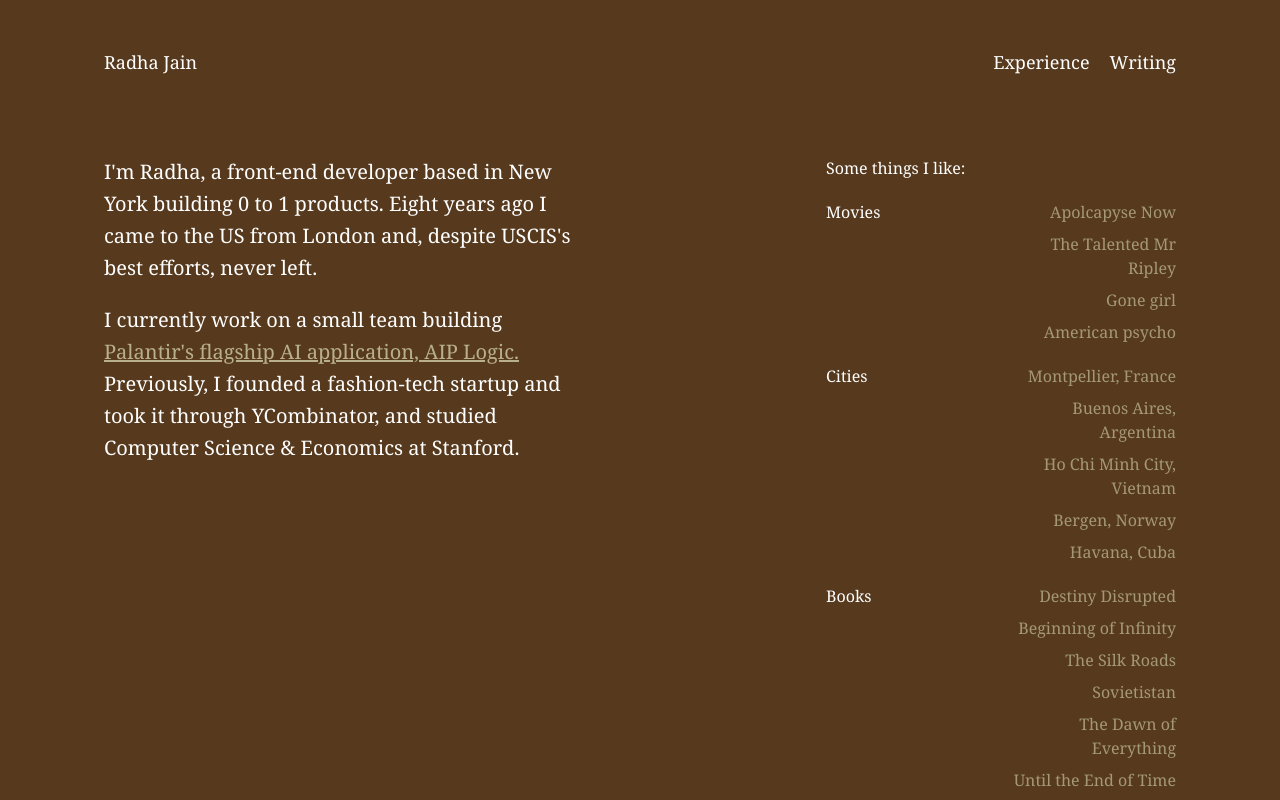
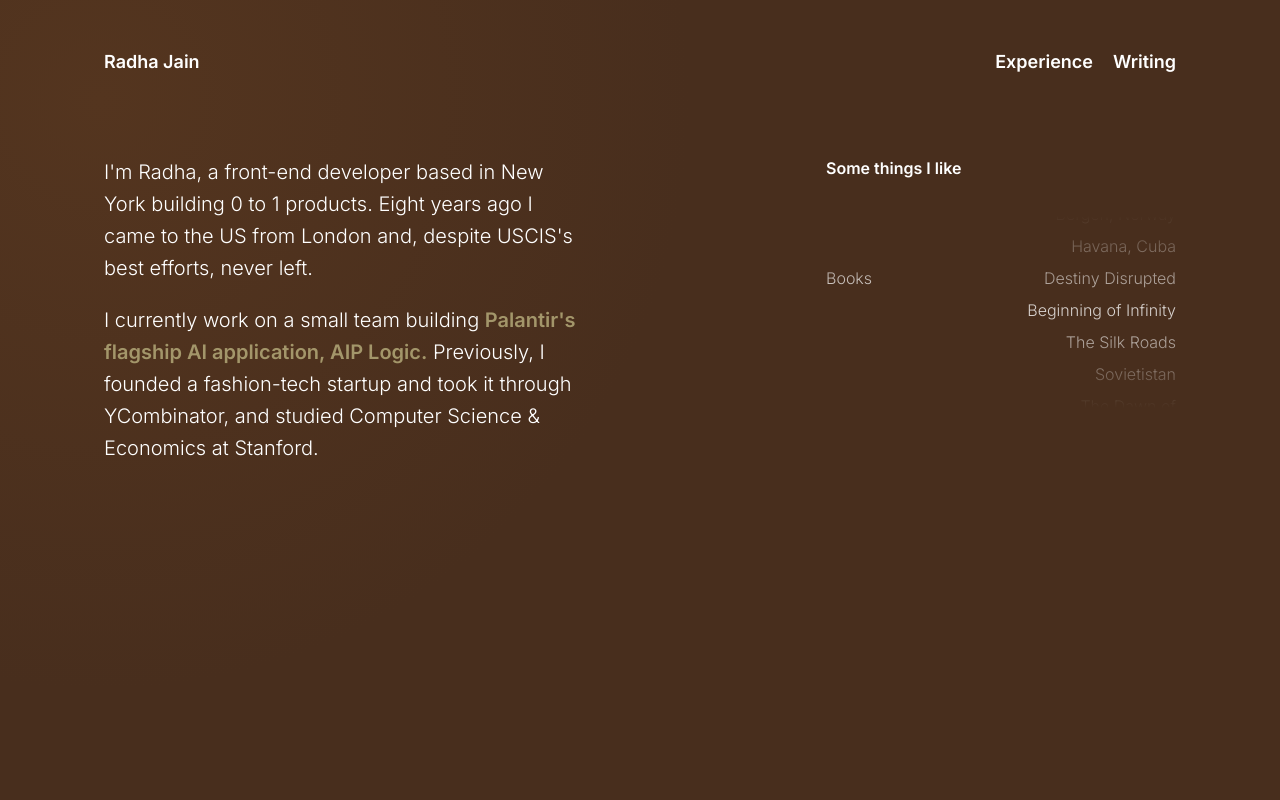
Before and after one commit to radhajain/rj-portfolio, a Next.js app: page / in a window 1280 px wide. Shown: the top 800 px of the page. Built offline with nearby package versions, Linux system fonts and the light colour scheme.

Commit message:
with spinner

```diff
--- /dev/null
+++ b/src/_components/app.tsx
@@ -0,0 +1,35 @@
+"use client";
+import React from "react";
+import Navbar from "./navbar";
+
+export default function App({ children }: { children: React.ReactNode }) {
+  const ref = React.useRef<HTMLDivElement>(null);
+  React.useEffect(() => {
+    const updateMousePosition = (event: MouseEvent) => {
+      if (ref.current == null) return;
+      const { clientX, clientY } = event;
+      ref.current.style.setProperty("--x", `${clientX}px`);
+      ref.current.style.setProperty("--y", `${clientY}px`);
+    };
+    window.addEventListener("mousemove", updateMousePosition);
+    return () => {
+      window.removeEventListener("mousemove", updateMousePosition);
+    };
+  }, []);
+
+  return (
+    <div
+      ref={ref}
+      className={
+        "bg-background text-text-color flex h-full justify-center bg-[radial-gradient(circle_farthest-side_at_var(--x,100px)_var(--y,100px),_var(--color-background-highlight)_0%,_transparent_50%)] font-light"
+      }
+    >
+      <div className="container flex flex-col items-center md:max-w-6xl ">
+        <div className="w-full p-10">
+          <Navbar />
+          <div className="mt-20">{children}</div>
+        </div>
+      </div>
+    </div>
+  );
+}
--- a/src/_components/navbar.tsx
+++ b/src/_components/navbar.tsx
@@ -15,16 +15,20 @@ export default function Navbar() {
     [router],
   );
   return (
-    <div className="bg-custom-brown h-50 sticky top-0 flex w-full flex-row justify-between pt-2 font-serif text-lg text-white">
-      <div onClick={goHome} className="cursor-pointer">
+    <div className=" h-50 sticky top-0 flex w-full flex-row justify-between pt-2 text-lg font-semibold ">
+      <div onClick={goHome} className="hover:text-secondary cursor-pointer">
         Radha Jain
       </div>
       <ul className="flex flex-row gap-5">
         <li>
-          <button onClick={goToExperience}>Experience</button>
+          <button onClick={goToExperience} className="hover:text-secondary">
+            Experience
+          </button>
         </li>
         <li>
-          <button onClick={goToWriting}>Writing</button>
+          <button onClick={goToWriting} className="hover:text-secondary">
+            Writing
+          </button>
         </li>
       </ul>
     </div>
--- a/src/app/experience/page.tsx
+++ b/src/app/experience/page.tsx
@@ -8,7 +8,7 @@ export default function Experience() {
         >
           <div className="flex w-full flex-col md:min-w-[400px] md:flex-1 md:gap-5">
             <span className="text-2xl">{title}</span>
-            <i className="text-sage">{dateRange}</i>
+            <span className="text-secondary font-semibold">{dateRange}</span>
           </div>
           <div className="text-right md:flex-1">{description}</div>
         </div>
--- a/src/app/layout.tsx
+++ b/src/app/layout.tsx
@@ -1,7 +1,10 @@
 import "~/styles/globals.css";
 
 import { Inter } from "next/font/google";
+
 import Navbar from "~/_components/navbar";
+import React from "react";
+import App from "~/_components/app";
 
 const inter = Inter({
   subsets: ["latin"],
@@ -21,13 +24,8 @@ export default function RootLayout({
   return (
     <html lang="en">
       <body className={`font-sans ${inter.variable}`}>
-        <main className="bg-custom-brown flex h-full justify-center font-serif text-white">
-          <div className="container flex flex-col items-center md:max-w-6xl ">
-            <div className="w-full p-10">
-              <Navbar />
-              <div className="mt-20">{children}</div>
-            </div>
-          </div>
+        <main className="h-full">
+          <App>{children}</App>
         </main>
       </body>
     </html>
--- a/src/app/page.tsx
+++ b/src/app/page.tsx
@@ -1,8 +1,9 @@
 import React from "react";
+import styles from "./styles.module.css";
 
 export default function HomePage() {
   return (
-    <div className="justify-spaced flex flex-wrap items-start gap-28 font-serif text-white lg:flex-nowrap">
+    <div className="justify-spaced flex flex-wrap items-start gap-28 lg:flex-nowrap">
       <div className=" flex min-w-full flex-1 flex-col gap-5 text-xl leading-8 sm:min-w-[400px]">
         <div>
           I&apos;m Radha, a front-end developer based in New York building 0 to
@@ -13,7 +14,7 @@ export default function HomePage() {
           I currently work on a small team building{" "}
           <a
             href="https://www.palantir.com/docs/foundry/logic/overview/"
-            className="text-sage underline"
+            className="text-secondary font-semibold"
             rel="none"
             target="_blank"
           >
@@ -25,7 +26,9 @@ export default function HomePage() {
       </div>
       <div className="flex flex-1 justify-start md:justify-end">
         <div className="flex w-full flex-col gap-5 md:w-[350px]">
-          <div>Some things I like:</div>
+          <div className="font-semibold">Some things I like</div>
+          <div className={styles.animateScrollContainer}>
+            <div className={styles.animateScroll}>
               {recommendations.map(({ category, items }) => (
                 <div
                   key={category}
@@ -39,6 +42,8 @@ export default function HomePage() {
                   </div>
                 </div>
               ))}
+            </div>
+          </div>
         </div>
       </div>
     </div>
--- /dev/null
+++ b/src/app/styles.module.css
@@ -0,0 +1,29 @@
+
+@keyframes fade {
+    0%, 100% {
+        opacity: 0;
+
+    }
+    10%, 90% {
+        opacity: 1;
+    }
+}
+
+@keyframes scroll {
+    0% {
+        transform: translateY(15%);
+    }
+    100% {
+        transform: translateY(-100%);
+    }
+  }
+
+.animateScroll {
+    @apply flex flex-col gap-2;
+    animation: scroll 15s linear infinite
+}
+
+.animateScrollContainer {
+    @apply relative h-56 overflow-hidden;
+    mask-image: linear-gradient(to bottom, rgba(0, 0, 0, 0) 7%, rgb(0, 0, 0) 50%, rgb(0, 0, 0) 50%, rgba(0, 0, 0, 0) 93%);
+}
--- a/src/styles/globals.css
+++ b/src/styles/globals.css
@@ -2,6 +2,17 @@
 @tailwind components;
 @tailwind utilities;
 
+@layer base {
+    :root {
+        --color-background:#482E1d ;
+        --color-text: #ffffff;
+        --color-secondary: #A3966A;
+        --color-background-highlight: #54351f;
+        height: 100%;
+    }
+
+}
+
 body {
-    @apply bg-custom-brown h-full
+    @apply bg-background h-full
 }
--- a/tailwind.config.ts
+++ b/tailwind.config.ts
@@ -9,8 +9,9 @@ export default {
         sans: ["var(--font-sans)", ...fontFamily.sans],
       },
       colors: {
-        'custom-brown': '#573a1e',
-        'sage': '#b8b08D'
+        background: "var(--color-background)",
+        "text-color": "var(--color-text)",
+        secondary: "var(--color-secondary)",
       }
     },
   },
```
Lines whose indentation alone changed are shown as unchanged.
